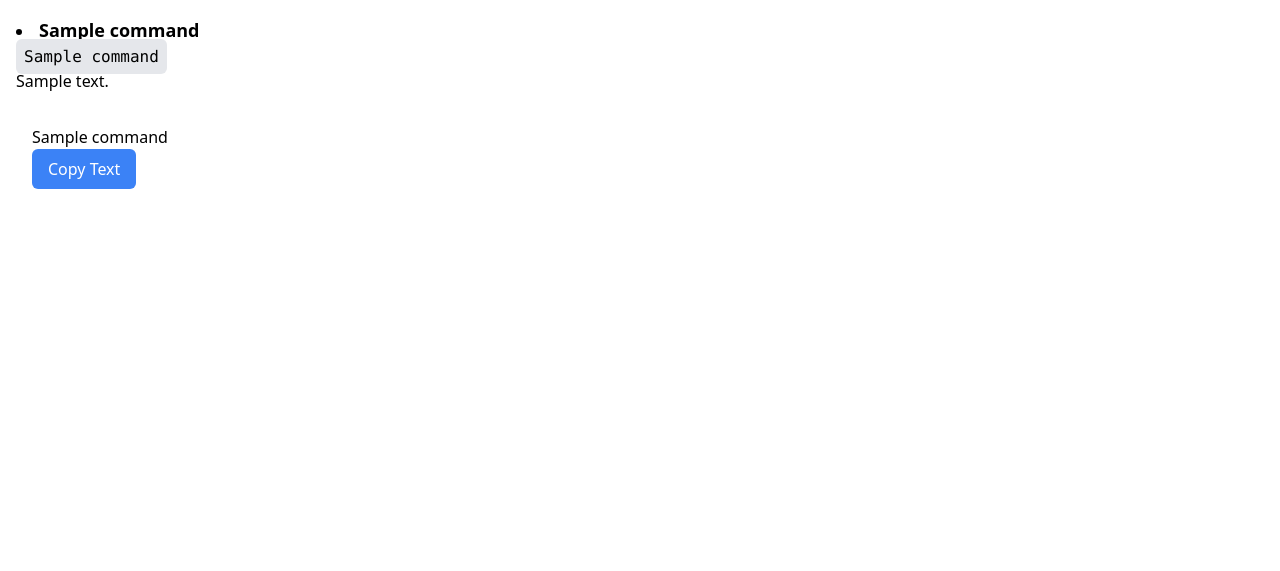
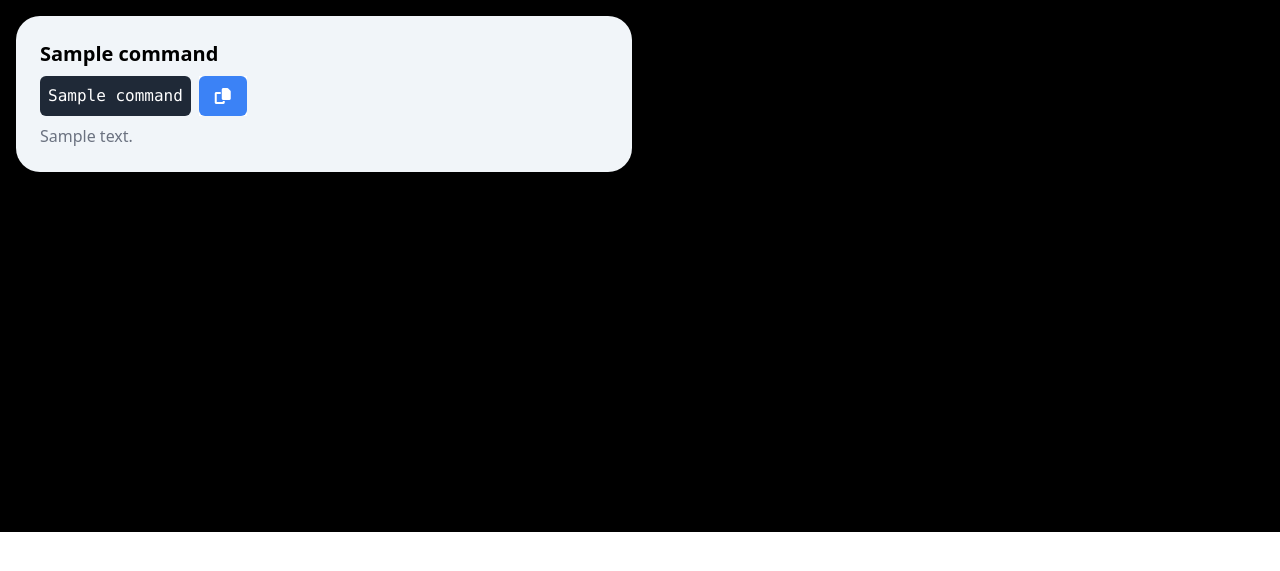
Before and after one commit to beingsie/dst-cheatsheet, a Flask app: template dst-cheatsheet/templates/index.html in a window 1280 px wide. Shown: the top 571 px of the page. Run offline with Flask 3, Linux system fonts and the light colour scheme; the template is opened without the code that fills it: most values are stand-ins (such as "Sample title", 1, 10 or a date in 2020); style sheets or scripts are compiled from the project's sources.

Commit message:
Feat: Add basic alpha ui

```diff
--- a/dst-cheatsheet/static/dist/css/output.css
+++ b/dst-cheatsheet/static/dist/css/output.css
@@ -576,12 +576,54 @@
   margin-bottom: 1rem;
 }
 
+.mx-auto {
+  margin-left: auto;
+  margin-right: auto;
+}
+
+.mb-2 {
+  margin-bottom: 0.5rem;
+}
+
+.mt-2 {
+  margin-top: 0.5rem;
+}
+
 .block {
   display: block;
 }
 
+.flex {
+  display: flex;
+}
+
+.grid {
+  display: grid;
+}
+
 .hidden {
   display: none;
+}
+
+.w-fit {
+  width: -moz-fit-content;
+  width: fit-content;
+}
+
+.w-full {
+  width: 100%;
+}
+
+.w-11\/12 {
+  width: 91.666667%;
+}
+
+.max-w-xs {
+  max-width: 20rem;
+}
+
+.max-w-md {
+  max-width: 28rem;
 }
 
 .-translate-x-1\/2 {
@@ -601,8 +659,84 @@
   list-style-type: disc;
 }
 
+.list-none {
+  list-style-type: none;
+}
+
+.grid-cols-3 {
+  grid-template-columns: repeat(3, minmax(0, 1fr));
+}
+
+.grid-cols-2 {
+  grid-template-columns: repeat(2, minmax(0, 1fr));
+}
+
+.grid-rows-3 {
+  grid-template-rows: repeat(3, minmax(0, 1fr));
+}
+
+.grid-rows-2 {
+  grid-template-rows: repeat(2, minmax(0, 1fr));
+}
+
+.flex-row {
+  flex-direction: row;
+}
+
+.flex-row-reverse {
+  flex-direction: row-reverse;
+}
+
+.flex-col {
+  flex-direction: column;
+}
+
+.flex-wrap {
+  flex-wrap: wrap;
+}
+
+.items-center {
+  align-items: center;
+}
+
+.gap-2 {
+  gap: 0.5rem;
+}
+
+.gap-4 {
+  gap: 1rem;
+}
+
+.overflow-x-auto {
+  overflow-x: auto;
+}
+
+.overflow-x-scroll {
+  overflow-x: scroll;
+}
+
 .rounded-md {
   border-radius: 0.375rem;
+}
+
+.rounded-xl {
+  border-radius: 0.75rem;
+}
+
+.rounded-lg {
+  border-radius: 0.5rem;
+}
+
+.rounded-full {
+  border-radius: 9999px;
+}
+
+.rounded-2xl {
+  border-radius: 1rem;
+}
+
+.rounded-3xl {
+  border-radius: 1.5rem;
 }
 
 .bg-slate-500 {
@@ -630,12 +764,56 @@
   background-color: rgb(255 255 255 / var(--tw-bg-opacity));
 }
 
+.bg-gray-400 {
+  --tw-bg-opacity: 1;
+  background-color: rgb(156 163 175 / var(--tw-bg-opacity));
+}
+
+.bg-slate-200 {
+  --tw-bg-opacity: 1;
+  background-color: rgb(226 232 240 / var(--tw-bg-opacity));
+}
+
+.bg-slate-100 {
+  --tw-bg-opacity: 1;
+  background-color: rgb(241 245 249 / var(--tw-bg-opacity));
+}
+
+.bg-gray-300 {
+  --tw-bg-opacity: 1;
+  background-color: rgb(209 213 219 / var(--tw-bg-opacity));
+}
+
+.bg-slate-50 {
+  --tw-bg-opacity: 1;
+  background-color: rgb(248 250 252 / var(--tw-bg-opacity));
+}
+
+.bg-gray-50 {
+  --tw-bg-opacity: 1;
+  background-color: rgb(249 250 251 / var(--tw-bg-opacity));
+}
+
+.bg-gray-800 {
+  --tw-bg-opacity: 1;
+  background-color: rgb(31 41 55 / var(--tw-bg-opacity));
+}
+
+.bg-black {
+  --tw-bg-opacity: 1;
+  background-color: rgb(0 0 0 / var(--tw-bg-opacity));
+}
+
 .p-2 {
   padding: 0.5rem;
 }
 
 .p-4 {
   padding: 1rem;
+}
+
+.p-6 {
+  padding: 1.5rem;
 }
 
 .px-4 {
@@ -660,6 +858,11 @@
 
 .text-lg {
   font-size: 1.125rem;
+  line-height: 1.75rem;
+}
+
+.text-xl {
+  font-size: 1.25rem;
   line-height: 1.75rem;
 }
 
@@ -679,3 +882,32 @@
   --tw-text-opacity: 1;
   color: rgb(255 255 255 / var(--tw-text-opacity));
 }
+
+.text-gray-500 {
+  --tw-text-opacity: 1;
+  color: rgb(107 114 128 / var(--tw-text-opacity));
+}
+
+.hover\:bg-gray-500:hover {
+  --tw-bg-opacity: 1;
+  background-color: rgb(107 114 128 / var(--tw-bg-opacity));
+}
+
+.hover\:bg-blue-400:hover {
+  --tw-bg-opacity: 1;
+  background-color: rgb(96 165 250 / var(--tw-bg-opacity));
+}
+
+.active\:bg-gray-300:active {
+  --tw-bg-opacity: 1;
+  background-color: rgb(209 213 219 / var(--tw-bg-opacity));
+}
+
+.active\:bg-blue-600:active {
+  --tw-bg-opacity: 1;
+  background-color: rgb(37 99 235 / var(--tw-bg-opacity));
+}
+
+.active\:to-blue-600:active {
+  --tw-gradient-to: #2563eb var(--tw-gradient-to-position);
+}
--- a/dst-cheatsheet/templates/index.html
+++ b/dst-cheatsheet/templates/index.html
@@ -4,26 +4,35 @@
 
 {% block content %}
 <!-- Content starts here -->
-<ul class="list-disc list-inside mx-4">
+<div class="bg-black p-4">
+    <ul class="list-none list-inside grid grid-cols-2 grid-rows-3 gap-4">
         {% for command in data %}
-    <li class="my-4">
-        <strong class="text-lg font-semibold">{{ command.CommandName }}</strong><br>
-        <code class="bg-gray-200 p-2 rounded-md">{{ command.Command }}</code><br>
-        {{ command.CommandDescription }}
-        <div class="copyable-div bg-white p-4 my-4" data-clipboard-target="#div{{ loop.index }}">
-            <div id="div{{ loop.index }}" class="copy-content">
+        <li class="flex flex-col gap-2 bg-slate-100 p-6 rounded-3xl">
+            <strong class="text-xl font-semibold">{{ command.CommandName }}</strong>
+            <div class="flex flex-row items-center gap-2">
+                <code class="bg-gray-800 text-white p-2 rounded-md overflow-x-auto">{{ command.Command }}</code>
+                <div class="copyable-div bg-white" data-clipboard-target="#div{{ loop.index }}">
+                    <!-- Hide content -->
+                    <div id="div{{ loop.index }}" class="hidden copy-content">
                         {{ command.Command }}
                     </div>
-            <button class="bg-blue-500 text-white px-4 py-2 rounded-md" onclick="copyText('#div{{ loop.index }}')">Copy
-                Text</button>
+                    <!-- End -->
+                    <button class="bg-blue-500 hover:bg-blue-400 active:bg-blue-600 text-white px-4 py-2 rounded-md"
+                        onclick="copyText('#div{{ loop.index }}')">
+                        <i class="fa-solid fa-copy"></i>
+                    </button>
                 </div>
+            </div>
+            <p class="text-gray-500">{{ command.CommandDescription }}</p>
         </li>
         {% endfor %}
     </ul>
-
-<div
-    class="copy-popup hidden bg-green-500 text-white px-4 py-2 rounded-md fixed top-4 left-1/2 transform -translate-x-1/2">
-    Copied successfully!
 </div>
 
+<div class="animate-bounce copy-popup hidden bg-green-500 text-white px-6 py-4 rounded-full fixed bottom-4 right-4">
+    <div class="flex flex-row items-center gap-2">
+        <p>Copied Successfully!</p>
+        <i class="fa-solid fa-clipboard-check"></i>
+    </div>
+</div>
 {% endblock %}
```
Also changed, not shown: other parts of dst-cheatsheet/static/dist/css/output.css (+36 -0 lines). Lines whose indentation alone changed are shown as unchanged.
